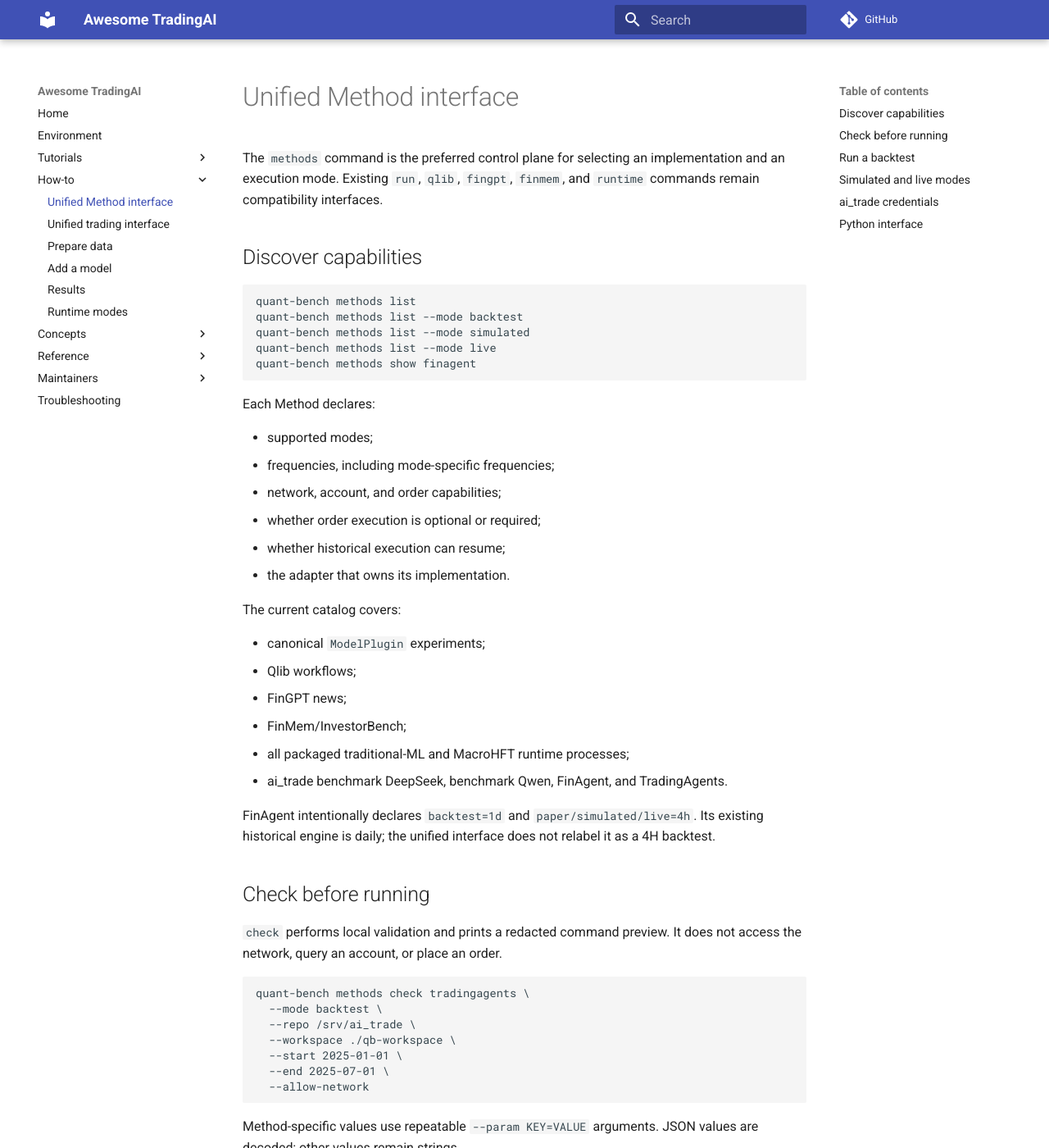
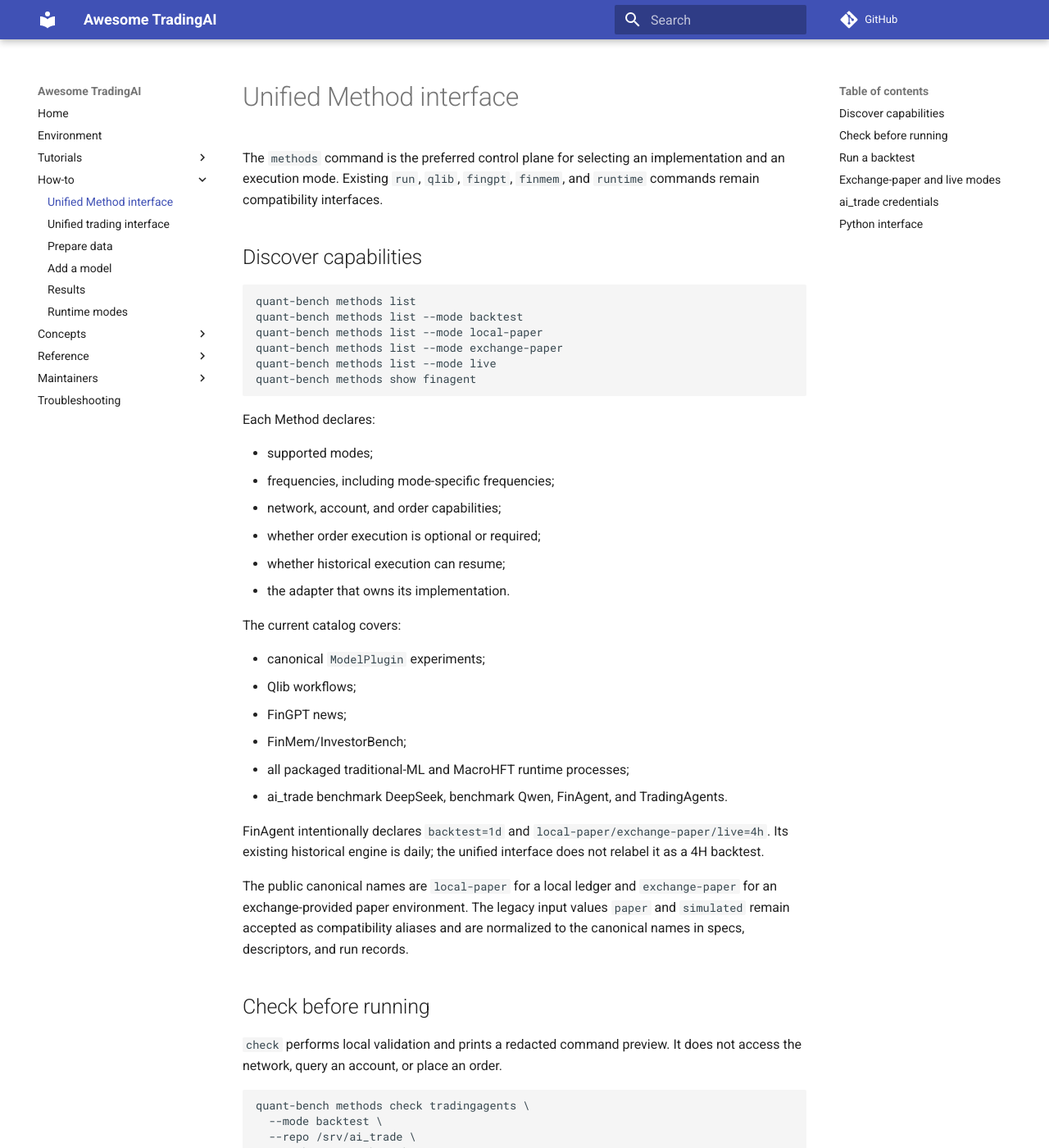
Before and after one commit to Starlien95/Awesome-TradingAI, an MkDocs documentation site: the page built from docs/how-to/unified-methods.md, in a window 1280 px wide and 1400 px high. Shown: the whole window at 82% size. Built offline with MkDocs 1.6.1 and Material for MkDocs 9.7.7, drawn with Linux system fonts in a browser that asks for light colours; comment, search, counter and statistics services are not loaded; some of the changed text lies outside the part shown.

Commit message:
Clarify paper modes and public showcase

````diff
--- a/docs/how-to/unified-methods.md
+++ b/docs/how-to/unified-methods.md
@@ -9,7 +9,8 @@
 ```bash
 quant-bench methods list
 quant-bench methods list --mode backtest
-quant-bench methods list --mode simulated
+quant-bench methods list --mode local-paper
+quant-bench methods list --mode exchange-paper
 quant-bench methods list --mode live
 quant-bench methods show finagent
 ```
@@ -33,8 +34,13 @@
 - ai_trade benchmark DeepSeek, benchmark Qwen, FinAgent, and TradingAgents.
 
 FinAgent intentionally declares `backtest=1d` and
-`paper/simulated/live=4h`. Its existing historical engine is daily; the
+`local-paper/exchange-paper/live=4h`. Its existing historical engine is daily; the
 unified interface does not relabel it as a 4H backtest.
+
+The public canonical names are `local-paper` for a local ledger and
+`exchange-paper` for an exchange-provided paper environment. The legacy input
+values `paper` and `simulated` remain accepted as compatibility aliases and
+are normalized to the canonical names in specs, descriptors, and run records.
 
 ## Check before running
 
@@ -90,7 +96,7 @@
 those artifacts instead of rewriting their scientific contents. A
 `latest.json` pointer record is maintained per Method.
 
-## Simulated and live modes
+## Exchange-paper and live modes
 
 Order-capable Methods require all of the following:
 
@@ -98,20 +104,23 @@
 - `--allow-network`;
 - `--execute-orders`;
 - the exact mode token:
-  - simulated: `SIMULATED_ORDERS`;
+  - exchange-paper: `EXCHANGE_PAPER_ORDERS`;
   - live: `LIVE_ORDERS`.
 
-Example single-cycle simulated check:
+The exchange provider still receives its native `demo` or `simulated` flag
+internally. That provider-level value is not the public Method mode name.
+
+Example single-cycle exchange-paper check:
 
 ```bash
 quant-bench methods check benchmark_deepseek \
-  --mode simulated \
+  --mode exchange-paper \
   --repo /srv/ai_trade \
   --workspace ./qb-workspace \
   --once \
   --allow-network \
   --execute-orders \
-  --confirm SIMULATED_ORDERS
+  --confirm EXCHANGE_PAPER_ORDERS
 ```
 
 Replace `check` with `run` only after reviewing the command and account
````
Also changed, not shown: README.md (+17 -4 lines), README.zh-CN.md (+8 -5 lines), docs/ARCHITECTURE.md (+3 -3 lines), docs/METHOD_CAPABILITY_MATRIX.md (+2 -2 lines), docs/reference/cli.md (+1 -1 lines), docs/assets/public-showcase-overview.jpg (added), 5 other files.
